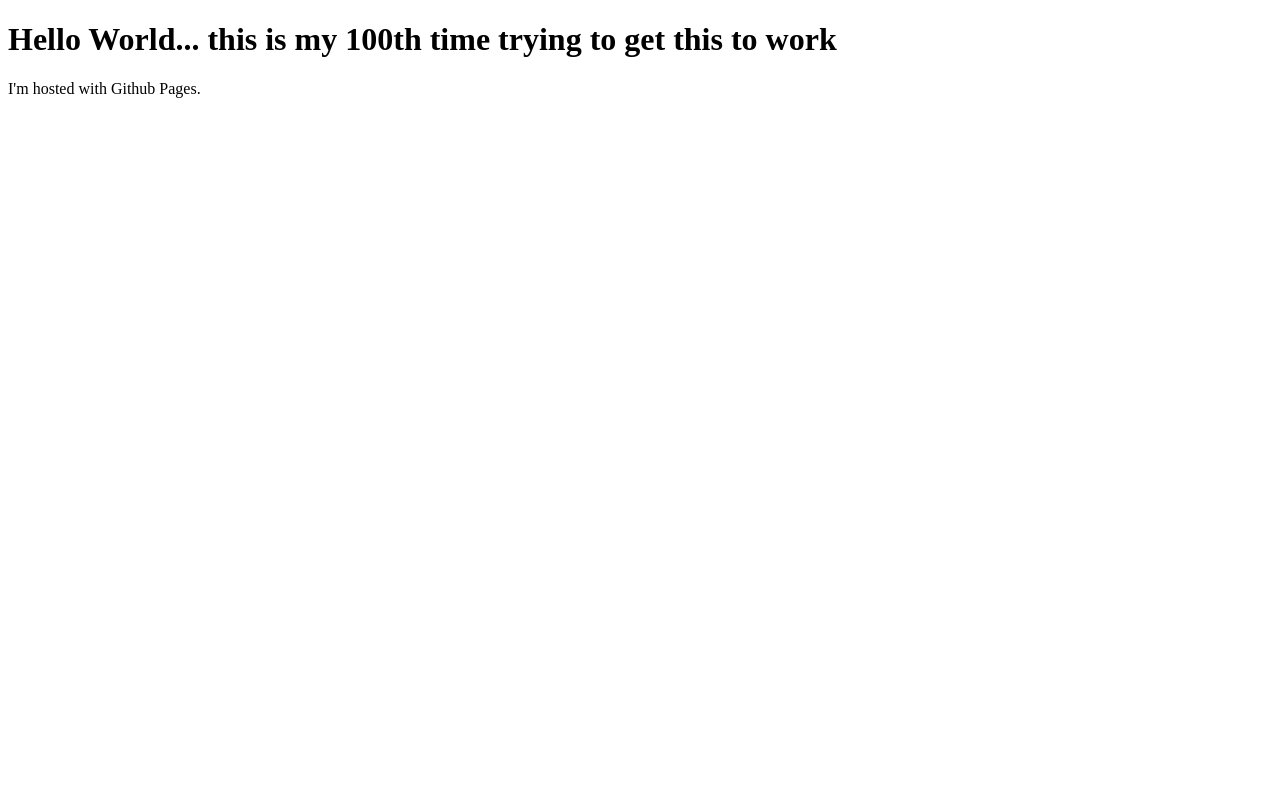
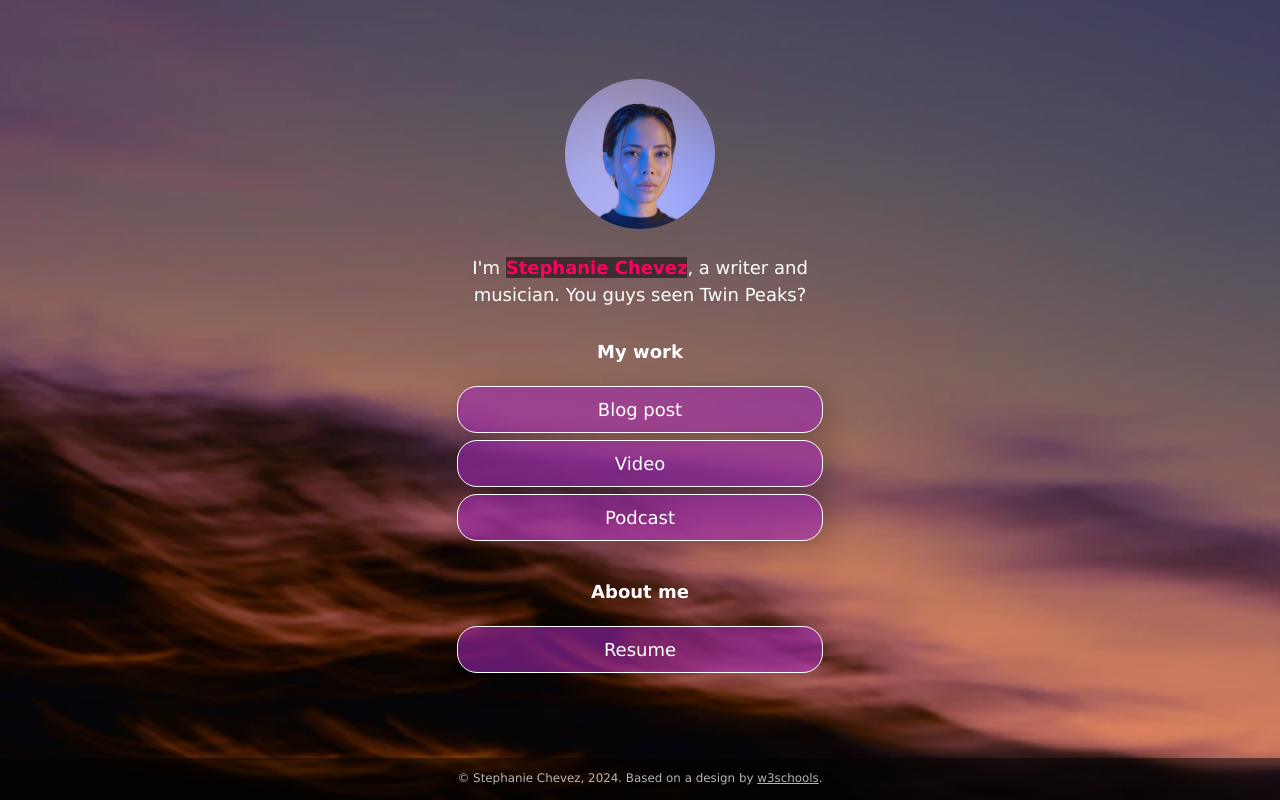
Before and after one commit to StephanieC22/StephanieC22.github.io, a plain HTML site: page index.html in a window 1280 px wide. Drawn offline with Linux system fonts and the light colour scheme.

Commit message:
Added website template

```diff
--- /dev/null
+++ b/css/style.css
@@ -0,0 +1,231 @@
+:root {
+    --primaryText: #fff;
+    --secondaryText: #ff015e;
+    --primary: rgba(156, 39, 176, .60);
+    --secondary: rgba(255, 1, 94, .60);
+    --buttonHover: rgba(156, 39, 176, .40);
+    --smallButtonHover: rgba(0, 0, 0, .25);
+}
+
+html {
+    box-sizing: border-box;
+    /* keeps button boxes within phone screen width */
+    -ms-text-size-adjust: 100%;
+    -webkit-text-size-adjust: 100%;
+    height: 100%;
+}
+
+*,
+*:before,
+*:after {
+    box-sizing: inherit;
+}
+
+body {
+    margin: 0;
+    min-height: 100%;
+    /* The image used for the site background. Try changing skyscape.jpg to stars.jpg. Put a replacement photo in the images folder and, in line 21 below, replace skyscape.jpg with yourbackgroundfilename.jpg */
+    /* The linear gradient darkens the image, like putting a sunglasses lens on top of it. If you want to darken the image even more, change 0.1 (both times) to 0.3 or higher */
+    background: linear-gradient(rgba(0, 0, 0, 0.1), rgba(0, 0, 0, 0.1)), url(../images/skyscape.jpg);
+    /* Prevents the browser from repeating or "tiling" the background image */
+    background-repeat: no-repeat;
+    background-position: center;
+    /* Freezes the image so that even the content scrolls down, the background stays put */
+    background-attachment: fixed;
+    /* Resizes the background image to cover the entire container */
+    background-size: cover;
+    font-family: Futura, Verdana, sans-serif;
+    line-height: 1.5;
+    font-size: 18px;
+    display: flex;
+    flex-direction: column;
+    justify-content: space-around;
+    align-items: center;
+}
+
+h1 {
+    font-size: 1em;
+}
+
+h2 {
+    font-size: 1em;
+    margin-bottom: 0;
+}
+
+img {
+    margin: .5em 1em;
+    /* border: 1px solid #ccc; */
+    border-radius: 50%;
+    height: 150px;
+    max-width: 100%;
+    object-fit: cover;
+    /* Resizes the image to cover the entire container */
+}
+
+.container {
+    text-align: center;
+    width: 100%;
+    padding: 0;
+    margin-right: auto;
+    margin-left: auto;
+    flex: 1;
+    display: flex;
+    flex-direction: column;
+    justify-content: center;
+}
+
+.image-container {
+    text-align: center;
+    width: 100%;
+}
+
+.main-text-color {
+    color: var(--primaryText);
+}
+
+.name {
+    color: var(--secondaryText);
+}
+
+.name strong {
+    background-color: rgba(0, 0, 0, 0.50);
+}
+
+.section-header {
+    padding-top: .5em;
+}
+
+.button,
+.intro,
+.links-container,
+.slidedown,
+.external-link {
+    width: 100%;
+    min-width: 50%;
+    padding: .5em 1em;
+    text-decoration: none;
+    color: inherit;
+    text-align: center;
+}
+
+.button, .external-link {
+    border: 1px solid var(--primaryText);
+    border-radius: 20px;
+    box-shadow: 7px 6px 28px 1px rgba(0, 0, 0, 0.24);
+    overflow: hidden;
+    white-space: nowrap;
+    display: inline-block;
+    background-color: var(--primary);
+    cursor: pointer;
+    transition: 0.2s all;
+}
+
+.button:not(.highlight) {
+    background-color: var(--primary);
+}
+
+@media (hover: hover) {
+    .button:hover { background-color: var(--buttonHover); }
+}
+
+.button.highlight {
+    background-color: var(--secondary);
+}
+
+.button:active, .external-link:active {
+    transform: scale(0.98);
+    /* Scaling button to 0.98 to its original size */
+    box-shadow: 3px 2px 22px 1px rgba(0, 0, 0, 0.24);
+    /* Lowering the shadow */
+}
+
+.intro {
+    margin: 0 auto;
+}
+
+.section {
+    margin-top: 1em;
+}
+
+.slidedown {
+    margin: 0 auto;
+    padding: 0;
+    -webkit-transition: height .4s ease;
+    -o-transition: height .4s ease;
+    transition: height .4s ease;
+    overflow: hidden;
+    height: 0;
+}
+
+.external-link {
+    border: 1px solid var(--primaryText);
+    border-radius: 20px;
+    background-color: transparent;
+    display: flex;
+    align-items: center;
+    justify-content: center;
+    padding: 0;
+    margin: .5em auto 1.5em auto;
+    text-decoration: none;
+    color: inherit;
+    height: 2em;
+    width: 6em;
+}
+
+.external-link:hover {
+    background-color: var(--smallButtonHover)
+}
+
+.description {
+    display: flex;
+    text-align: left;
+    flex-direction: column;
+    padding: 0 .6em;
+}
+
+.description > p {
+    margin: .5em 0;
+}
+
+.footer {
+  font-size: .66em;
+  background-color: rgba(0, 0, 0, .5);
+  color: rgba(225, 225, 225, .8);
+  text-decoration: none;
+  width: 100%;
+  min-height: 3em;
+  display: flex;
+  align-items: center;
+  justify-content: center;
+  position: relative;
+}
+
+.footer a {
+    color: inherit;
+}
+
+/* Media queries allow you to change style properties according to the screen width. In this case, if the screen is AT LEAST 540 pixels wide (bigger than a standard phone), the .container resizes to 540 pixels and the buttons and intro resize to 85% of the container width */
+@media (min-width: 540px) {
+    .container {
+        max-width: 540px;
+    }
+
+    .button,
+    .intro,
+    .slidedown {
+        width: 85%;
+    }
+}
+
+/* If the screen is AT LEAST 768 pixels wide (standard tablet or larger), the .container resizes to 750 pixels and the buttons and intro resize to 40% of the container width */
+@media (min-width: 768px) {
+    .container {
+        max-width: 768px;
+    }
+
+    .button,
+    .intro,
+    .slidedown {
+        width: 40%;
+    }
+}
--- a/index.html
+++ b/index.html
@@ -1,7 +1,74 @@
 <!DOCTYPE html>
-<html>
-  <body>
-    <h1>Hello World... this is my 100th time trying to get this to work</h1>
-    <p> I'm hosted with Github Pages.</p>
-  </body>
+<!-- This page is adapted from w3schools "How to make a link tree website https://www.w3schools.com/howto/howto_website_create_linktree.asp" -->
+<html lang="en">
+
+<head>
+  <meta charset="utf-8" />
+  <meta name="viewport" content="width=device-width, initial-scale=1" />
+  <!-- Add your name below -->
+  <title>Stephanie Chevez</title>
+  <link rel="stylesheet" href="css/style.css">
+</head>
+
+<body class="main-text-color">
+  <!-- Content container. Everything except footer goes here -->
+  <div class="container">
+    <!-- Image and name container. Put your replacement photo—which you should crop to be square—in the images folder, then change the source attribute to images/yourportraitfilename.jpg. This path says, "Look in the images folder for yourportraitfilename.jpg." Be sure to change the alt text, too. -->
+    <div class="image-container">
+      <img src="images/portrait.jpg" alt="Photo by Art Hauntington">
+    </div>
+    <div class="intro">
+      I'm <span class="name"><strong>Stephanie Chevez</strong></span>, a writer and musician. You guys seen Twin Peaks?
+    </div>
+    <div class="section-header">
+      <h1>My work</h1>
+    </div>
+    <!-- Replace the # inside of the href="#" with your links. -->
+    <div class="links-container">
+      <div class="button toggle">Blog post</div>
+      <div class="slidedown">
+        <div class="description">
+          <h2>Blog post title</h2>
+          <p>Here, add a short but appealing description of your blog post.</p>
+          <a href="#" class="external-link" target="_blank">Read</a>
+        </div>
+      </div>
+
+      <div class="button toggle">Video</div>
+      <div class="slidedown">
+        <div class="description">
+          <h2>Video title</h2>
+          <p>Add a short but appealing description of your video.</p>
+          <a href="#" class="external-link" target="_blank">Watch</a>
+        </div>
+      </div>
+
+      <div class="button toggle">Podcast</div>
+      <div class="slidedown">
+        <div class="description">
+          <h2>Podcast title</h2>
+          <p>Add a short but appealing description of your podcast</p>
+          <a href="#" class="external-link" target="_blank">Listen</a>
+        </div>
+      </div>
+    </div>
+
+    <!-- Replace # with PDF from Google Docs, or replace the entire section with whatever you want. Or delete it! Or add another section below it!-->
+    <div class="section-header">
+      <h1>About me</h1>
+    </div>
+
+    <div class="links-container">
+      <a href="https://drive.google.com" class="button" target="_blank">Resume</a>
+    </div>
+
+  </div>
+  <div class="footer">
+    <p>© Stephanie Chevez, 2024. Based on a design by <a
+        href="https://www.w3schools.com/howto/howto_website_create_linktree.asp" target="_blank">w3schools</a>.
+    </p>
+  </div>
+  <script type="text/javascript" src="js/slider.js"></script>
+</body>
+
 </html>
--- /dev/null
+++ b/js/slider.js
@@ -0,0 +1,19 @@
+document.addEventListener("DOMContentLoaded", () => {
+  const a = document.querySelectorAll(".toggle");
+  a.forEach((e) => {
+    e.addEventListener("click", function () {
+      let slider = this.nextElementSibling;
+      if (slider.style.height) {
+        slider.style.height = null;
+        e.classList.remove("highlight");
+      } else {
+        document.querySelectorAll(".toggle.highlight").forEach((f) => {
+          f.classList.remove("highlight");
+          f.nextElementSibling.style.height = null;
+        });
+        e.classList.add("highlight");
+        slider.style.height = slider.scrollHeight + "px";
+      }
+    })
+  })
+})
```
Also changed, not shown: images/portrait.jpg (added), images/skyscape.jpg (added), images/stars.jpg (added).
